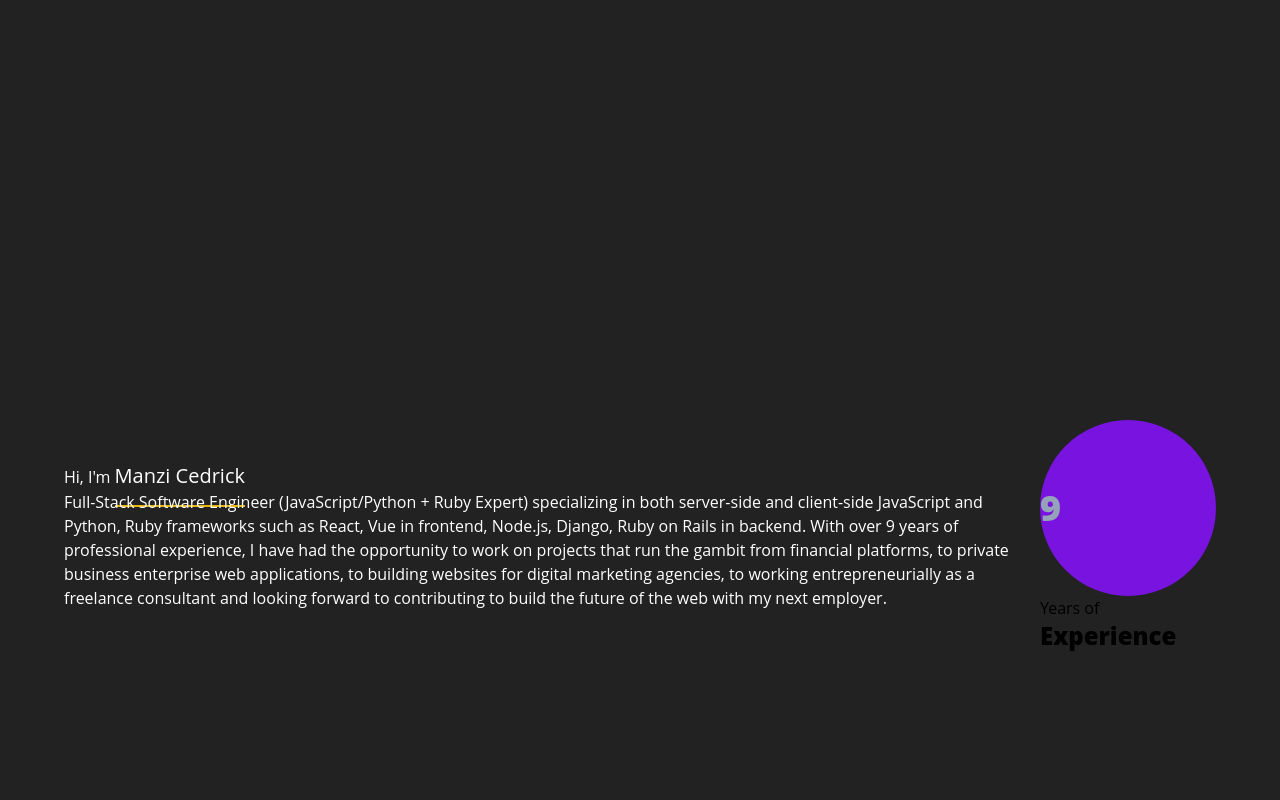
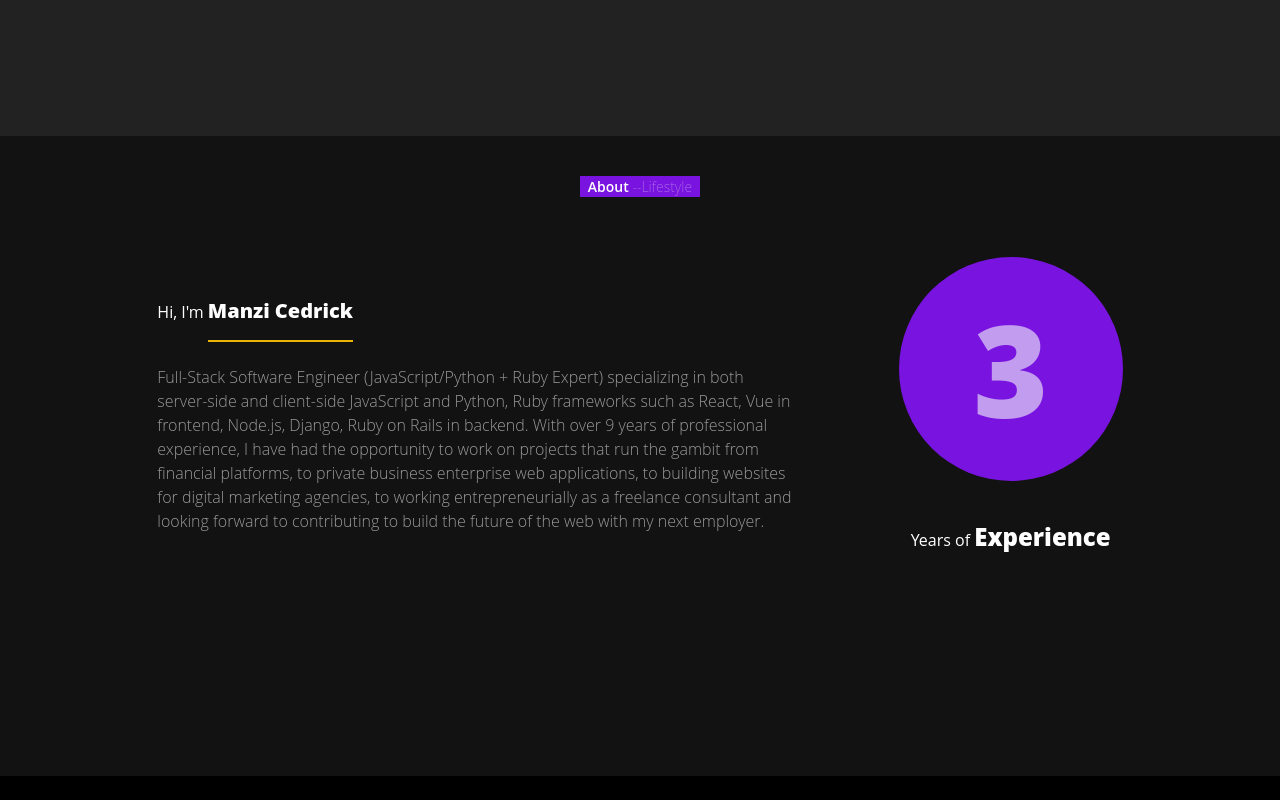
Before and after one commit to Manzi-Cedrick/portofolio_web, a Next.js app: page / in a window 1280 px wide. Shown: the part 720-1520 px from the top of the page. Built offline with nearby package versions, Linux system fonts and the light colour scheme.

Commit message:
content addition

```diff
--- a/components/About.tsx
+++ b/components/About.tsx
@@ -2,20 +2,25 @@
 
 const About = () => {
   return (
-    <div className="min-h-screen  lg:px-[4em] flex place-items-center justify-center bg-[#222222]">
-        <div className="text-white py-4">
-            <h1>Hi, I'm <span className='py-4 border-b-2 border-yellow-500 text-xl hover:text-backG'> Manzi Cedrick</span> </h1>
-            <p>
+    <div className="h-[80vh] lg:px-[4em] bg-[#121212]">
+        <div className="text-center flex text-white text-[14px] justify-center py-10  ">
+                <h1 className="font-semibold bg-backG px-2">About <span className='text-[#ffffff55] font-light text-sm '>--Lifestyle</span></h1>
+        </div>
+        <div className='flex gap-2 place-items-center py-5 justify-evenly'>
+        <div className="text-white py-4 max-w-[50vw]">
+            <h1 className='py-5'>Hi, I'm <span className='py-4 border-b-2 border-yellow-500 text-xl font-black hover:text-backG'> Manzi Cedrick</span> </h1>
+            <p className='pt-5 font-light text-[#ffffff92]   '>
             Full-Stack Software Engineer (JavaScript/Python + Ruby Expert) specializing in both server-side and client-side JavaScript and Python, Ruby frameworks such as React, Vue in frontend, Node.js, Django, Ruby on Rails in backend. With over 9 years of professional experience, I have had the opportunity to work on projects that run the gambit from financial platforms, to private business enterprise web applications, to building websites for digital marketing agencies, to working entrepreneurially as a freelance consultant and looking forward to contributing to build the future of the web with my next employer.
             </p>
         </div>
-        <div>
-            <div className='bg-backG h-44 w-44 rounded-full flex place-items-center '>
+        <div className='flex flex-col text-white gap-10 place-items-center '>
+            <div className='bg-backG h-56 w-56 rounded-full flex justify-center place-items-center '>
                 <div>
-                    <span className='text-4xl text-slate-400 animate-fade font-black '>9</span>
+                    <span className='text-9xl hover:scale-110 duration-300 cursor-pointer text-slate-100 animate-pulse font-black '>3</span>
                 </div>
             </div>
             <p>Years of <span className='font-black text-2xl'>Experience</span></p>
+        </div>
         </div>
     </div>
   )
```
